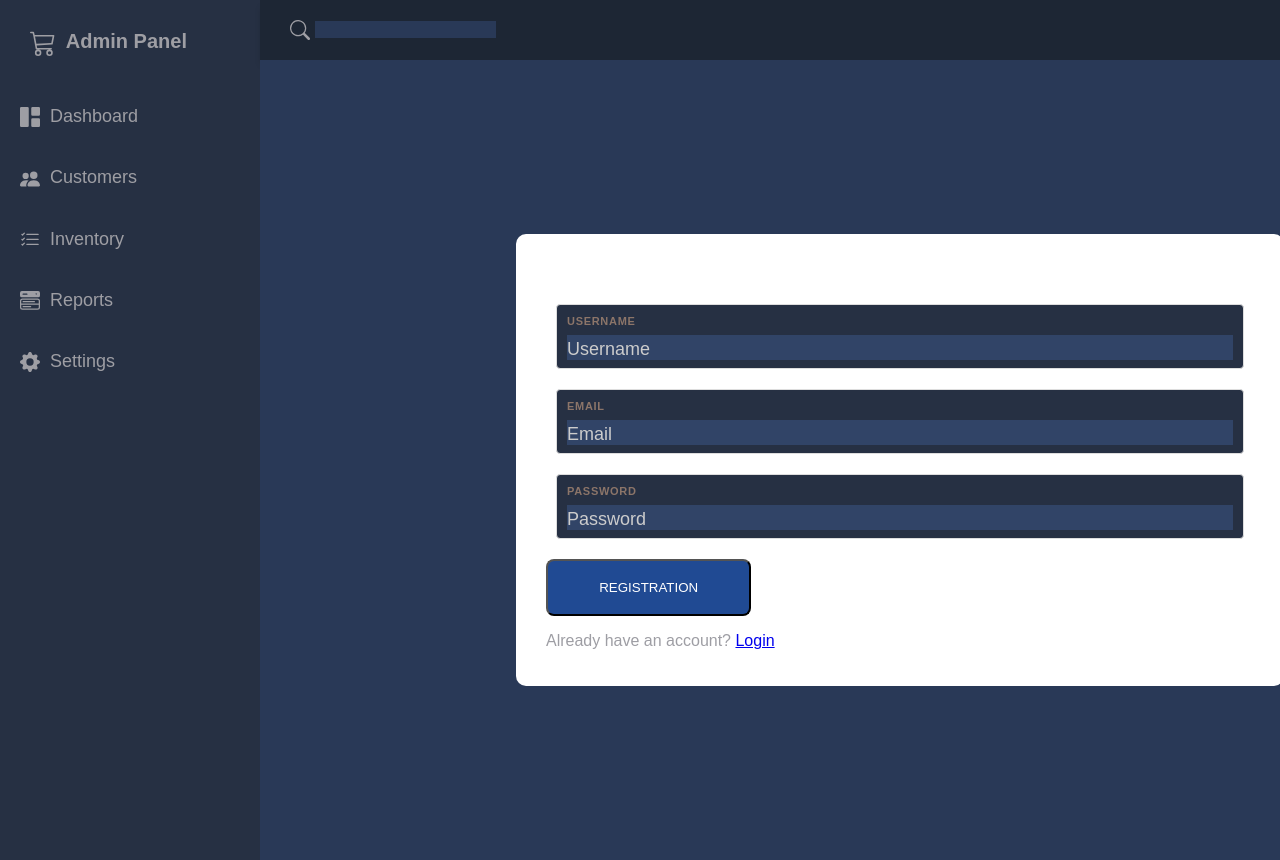
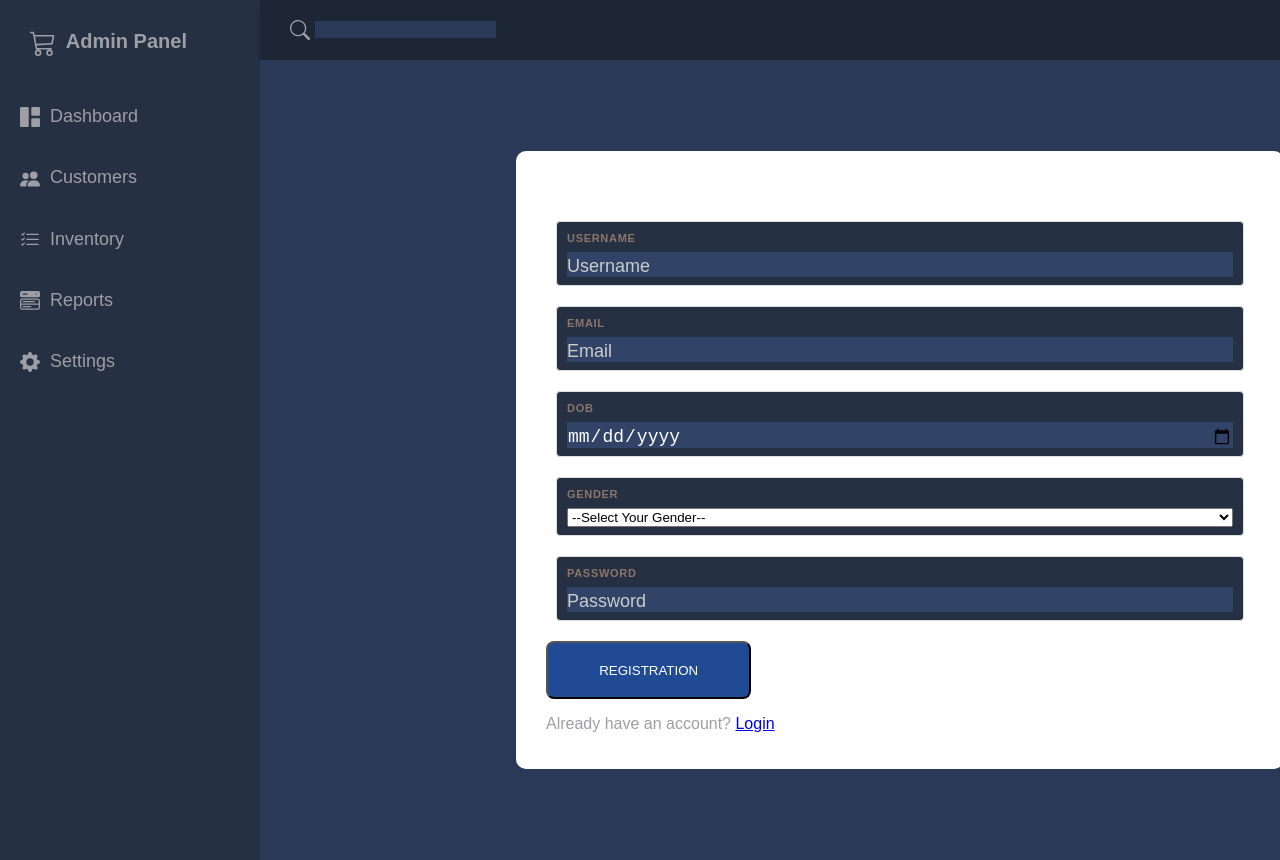
Before and after one commit to AkshhThakkar/H5-Frontend, a React (Vite) app: page /register in a window 1280 px wide. Shown: the top 860 px of the page. Built offline with nearby package versions, Linux system fonts and the light colour scheme.

Commit message:
Registration Validation

```diff
--- a/src/Components/Login/Registration.jsx
+++ b/src/Components/Login/Registration.jsx
@@ -1,4 +1,4 @@
-import React from "react";
+import React, { useState } from "react";
 import { useFormik } from "formik";
 import SignupSchema from "../../Schemas/Registration";
 import { Link } from "react-router-dom";
@@ -7,6 +7,8 @@ import axios from "axios";
 const initialValues = {
   username: "",
   email: "",
+  DOB: "",
+  gender: "",
   password: "",
   //   confirm_password: "",
 };
@@ -17,6 +19,10 @@ const Registration = () => {
       .post("http://192.168.3.237:5760/api/user/register", payload)
       .then((res) => console.log(res))
       .catch((error) => console.log(error.response.data));
+  }
+  const [gender, setGender] = useState("Gender");
+  function handleSelect(gender) {
+    setGender(gender.target.value);
   }
   const { values, errors, touched, handleBlur, handleChange, handleSubmit } =
     useFormik({
@@ -35,7 +41,16 @@ const Registration = () => {
     "🚀 ~ file: Registration.jsx ~ line 25 ~ Registration ~ errors",
     errors
   );
-
+  const genders = [
+    {
+      name: "male",
+      value: "Male",
+    },
+    {
+      name: "female",
+      value: "Female",
+    },
+  ];
   return (
     <div className="container">
       <div className="modal">
@@ -47,18 +62,18 @@ const Registration = () => {
                   Username
                 </label>
                 <input
-                  type="name"
+                  type="username"
                   autoComplete="off"
                   name="username"
                   id="username"
                   placeholder="Username"
                   style={{ color: "white" }}
-                  value={values.name}
+                  value={values.username}
                   onChange={handleChange}
                   onBlur={handleBlur}
                 />
-                {errors.name && touched.name ? (
-                  <p className="form-error">{errors.name}</p>
+                {errors.username && touched.username ? (
+                  <p className="form-error">{errors.username}</p>
                 ) : null}
               </div>
               <div className="input-block">
@@ -78,6 +93,44 @@ const Registration = () => {
                 />
                 {errors.email && touched.email ? (
                   <p className="form-error">{errors.email}</p>
+                ) : null}
+              </div>
+              <div className="input-block">
+                <label htmlFor="Birthday" className="input-label">
+                  DOB
+                </label>
+                <input
+                  type="date"
+                  autoComplete="off"
+                  name="Birthday"
+                  id="Birthday"
+                  placeholder="DOB"
+                  style={{ color: "white" }}
+                  value={values.DOB}
+                  onChange={handleChange}
+                  onBlur={handleBlur}
+                />
+                {errors.DOB && touched.DOB ? (
+                  <p className="form-error">{errors.DOB}</p>
+                ) : null}
+              </div>
+              <div className="input-block">
+                <label htmlFor="field" className="input-label">
+                  Gender
+                </label>
+                <select
+                  className="gender"
+                  onChange={handleSelect}
+                  value={gender}>
+                  <option>--Select Your Gender--</option>
+                  {genders.map((gender) => (
+                    <>
+                      <option value={gender.name}>{gender.value}</option>
+                    </>
+                  ))}
+                </select>
+                {errors.gender && touched.gender ? (
+                  <p className="form-error">{errors.gender}</p>
                 ) : null}
               </div>
               <div className="input-block">
--- a/src/Schemas/Registration.jsx
+++ b/src/Schemas/Registration.jsx
@@ -1,9 +1,11 @@
 import * as Yup from "yup";
 
 const SignupSchema = Yup.object({
-  username: Yup.string().min(2).required("Please enter your username "),
-  email: Yup.string().email().required("Please enter your email"),
-  password: Yup.string().min(6).required("Please fill the password"),
+  username: Yup.string().min(3).required("Please enter your Username "),
+  email: Yup.string().email().required("Please enter your Email"),
+  gender: Yup.string().required("Please select your Gender"),
+  DOB: Yup.string().required("Please enter your Date of Birth"),
+  password: Yup.string().min(6).required("Please fill the Password"),
   //   confirm_password: Yup.string()
   //     .required()
   //     .oneOf([Yup.ref("password"), null], "Passwords must match"),
```
Also changed, not shown: src/Components/Login/Registration.css (added).
